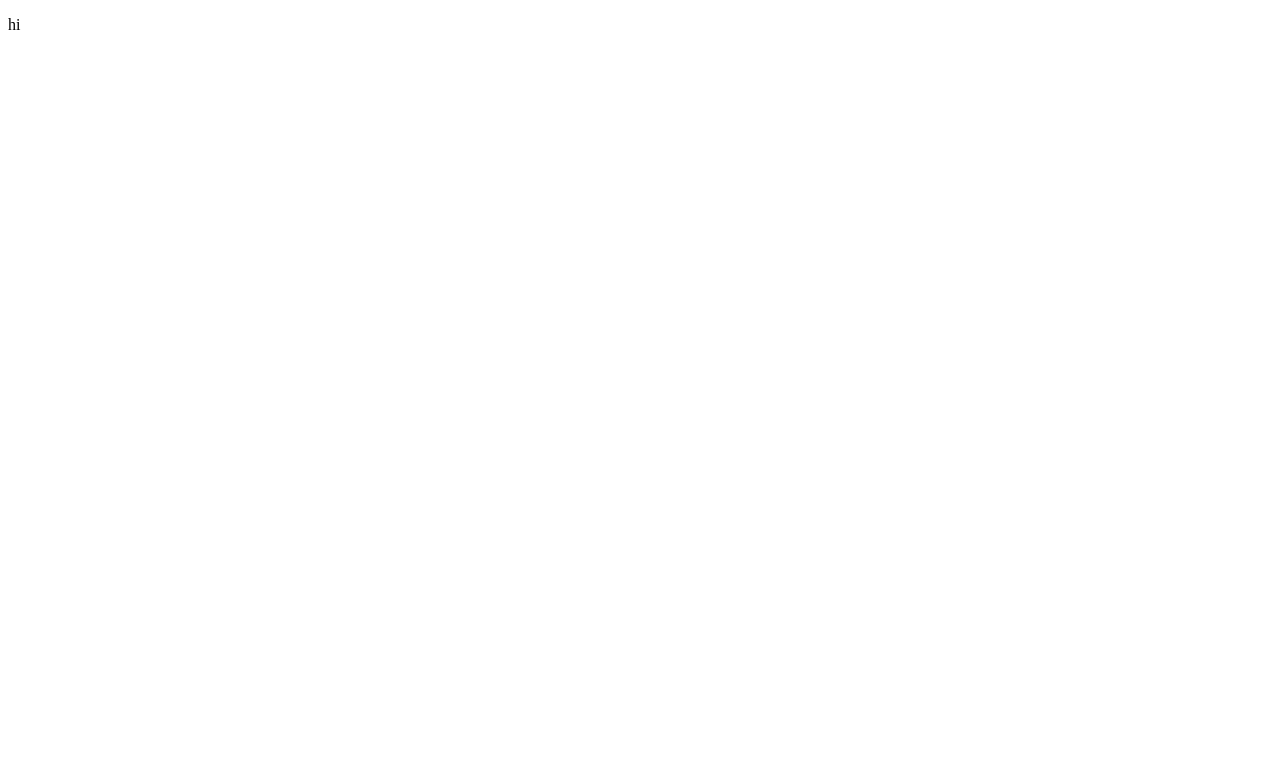
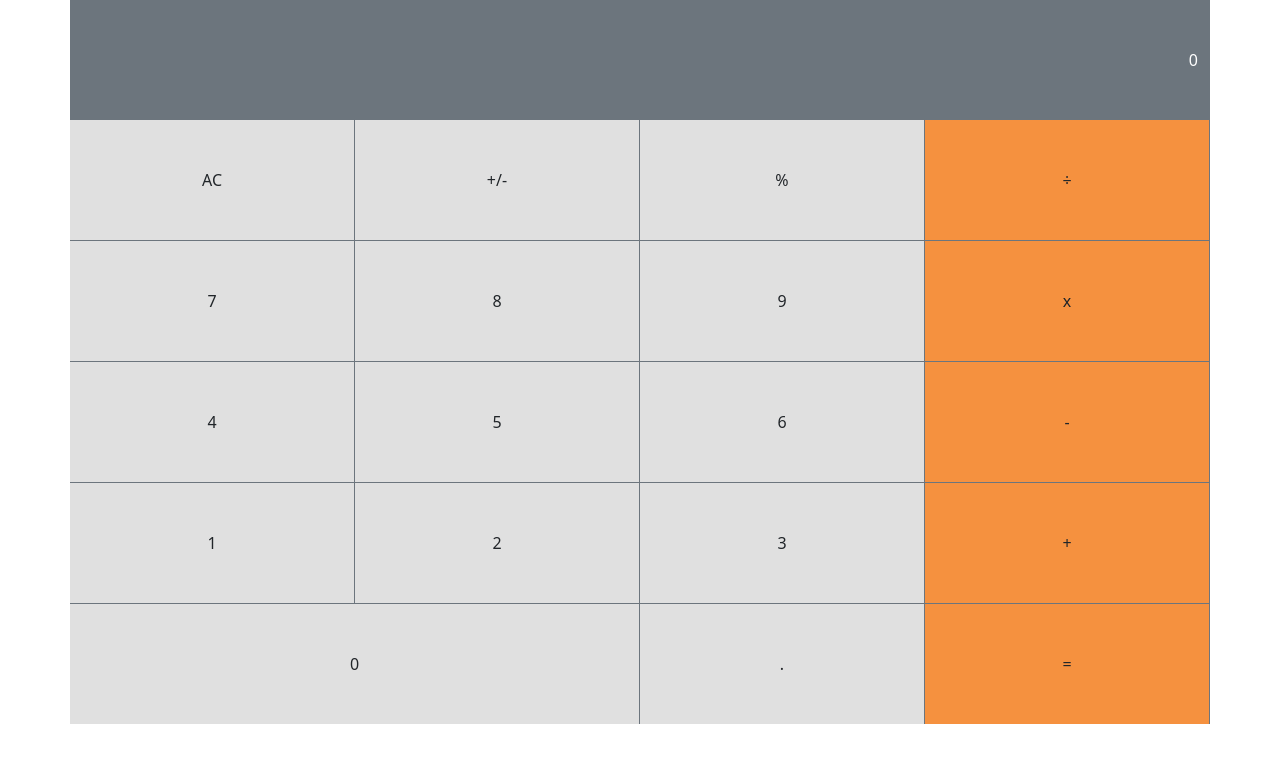
Before and after one commit to SunnySparks/Math-Magicians, a React (Create React App) app: page / in a window 1280 px wide. Shown: the top 762 px of the page. Built offline with nearby package versions, Linux system fonts and the light colour scheme.

Commit message:
create calculator UI

```diff
--- a/package.json
+++ b/package.json
@@ -6,7 +6,9 @@
     "@testing-library/jest-dom": "^5.11.4",
     "@testing-library/react": "^11.1.0",
     "@testing-library/user-event": "^12.1.10",
+    "bootstrap": "^5.1.1",
     "react": "^17.0.2",
+    "react-bootstrap": "^2.0.0-rc.1",
     "react-dom": "^17.0.2",
     "react-scripts": "4.0.3",
     "web-vitals": "^1.0.1"
--- a/src/App.css
+++ b/src/App.css
@@ -2,6 +2,20 @@
 
 }
 
+.bg-grey {
+  background-color: rgb(224, 224, 224);
+}
+
+.bg-orange {
+  background-color: rgb(245, 145, 63);
+}
+
+.border-right {
+  border-top: none;
+  border-bottom: none;
+  border-left: none;
+  border-right: 1px solid;
+}
 
 @media (prefers-reduced-motion: no-preference) {
 
--- a/src/App.js
+++ b/src/App.js
@@ -1,11 +1,12 @@
 import React from 'react';
 import './App.css';
+import Calculator from './components/Calculator';
 
 // eslint-disable-next-line react/prefer-stateless-function
 class App extends React.Component {
   render() {
     return (
-      <p>hi</p>
+      <Calculator />
     );
   }
 }
--- /dev/null
+++ b/src/components/Calculator.js
@@ -0,0 +1,46 @@
+import 'bootstrap/dist/css/bootstrap.min.css';
+import 'bootstrap/dist/js/bootstrap.bundle.min';
+import '../App.css';
+import React from 'react';
+
+// eslint-disable-next-line react/prefer-stateless-function
+export default class Calculator extends React.Component {
+  render() {
+    return (
+      <div className="container">
+        <div className="row">
+          <div className="col-lg-12 text-end bg-secondary text-white pb-5 pt-5">0</div>
+        </div>
+        <div className="row border-bottom border-secondary">
+          <div className="col-md-3 border-right border-secondary text-center bg-grey pb-5 pt-5">AC</div>
+          <div className="col-md-3 border-right border-secondary text-center bg-grey pb-5 pt-5">+/-</div>
+          <div className="col-md-3 border-right border-secondary text-center bg-grey pb-5 pt-5">%</div>
+          <div className="col-md-3 border-right border-secondary text-center bg-orange pb-5 pt-5">÷</div>
+        </div>
+        <div className="row border-bottom border-secondary">
+          <div className="col-md-3 border-right border-secondary text-center bg-grey pb-5 pt-5">7</div>
+          <div className="col-md-3 border-right border-secondary text-center bg-grey pb-5 pt-5">8</div>
+          <div className="col-md-3 border-right border-secondary text-center bg-grey pb-5 pt-5">9</div>
+          <div className="col-md-3 border-right border-secondary text-center bg-orange pb-5 pt-5">x</div>
+        </div>
+        <div className="row border-bottom border-secondary">
+          <div className="col-md-3 border-right border-secondary text-center bg-grey pb-5 pt-5">4</div>
+          <div className="col-md-3 border-right border-secondary text-center bg-grey pb-5 pt-5">5</div>
+          <div className="col-md-3 border-right border-secondary text-center bg-grey pb-5 pt-5">6</div>
+          <div className="col-md-3 border-right border-secondary text-center bg-orange pb-5 pt-5">-</div>
+        </div>
+        <div className="row border-bottom border-secondary">
+          <div className="col-md-3 border-right border-secondary text-center bg-grey pb-5 pt-5">1</div>
+          <div className="col-md-3 border-right border-secondary text-center bg-grey pb-5 pt-5">2</div>
+          <div className="col-md-3 border-right border-secondary text-center bg-grey pb-5 pt-5">3</div>
+          <div className="col-md-3 border-right border-secondary text-center bg-orange pb-5 pt-5">+</div>
+        </div>
+        <div className="row">
+          <div className="col-md-6 border-right border-secondary text-center bg-grey pb-5 pt-5">0</div>
+          <div className="col-md-3 border-right border-secondary text-center bg-grey pb-5 pt-5">.</div>
+          <div className="col-md-3 border-right border-secondary text-center bg-orange pb-5 pt-5">=</div>
+        </div>
+      </div>
+    );
+  }
+}
--- a/src/index.js
+++ b/src/index.js
@@ -1,3 +1,5 @@
+import 'bootstrap/dist/css/bootstrap.min.css';
+import 'bootstrap/dist/js/bootstrap.bundle.min';
 import React from 'react';
 import ReactDOM from 'react-dom';
 import './index.css';
```
Also changed, not shown: 1 other file (tests, documents, lock files or other folders).
